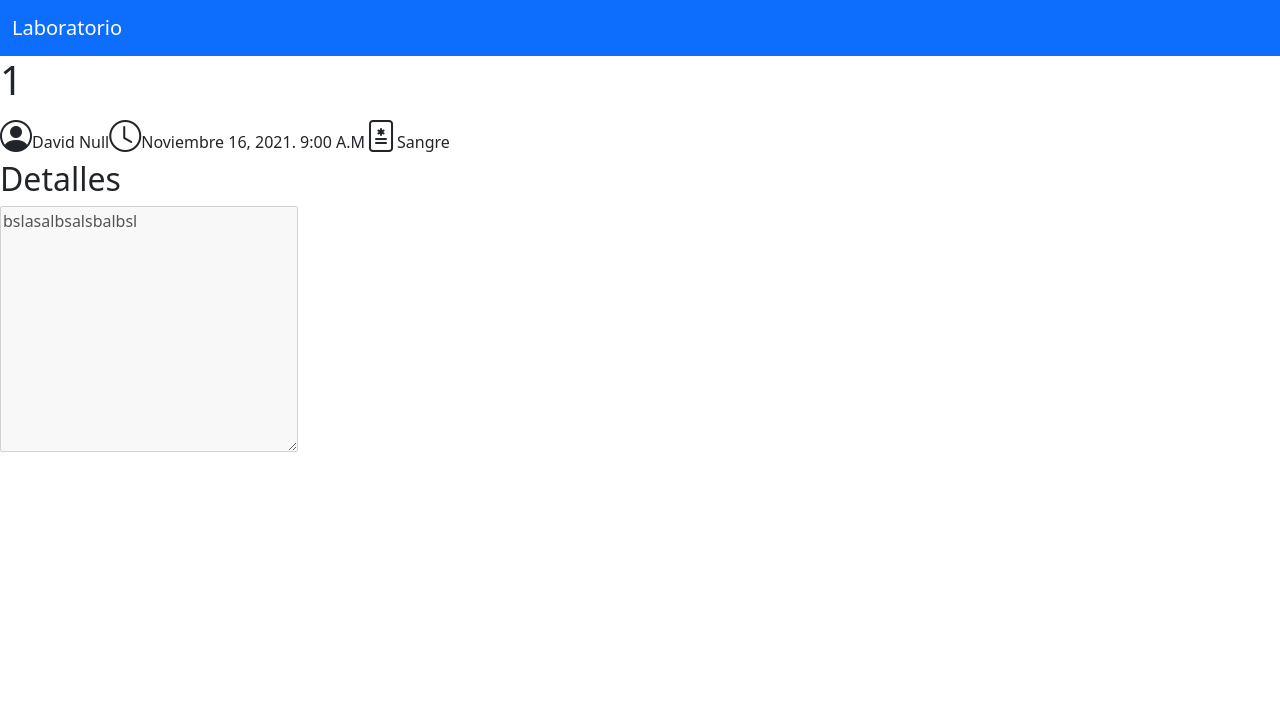
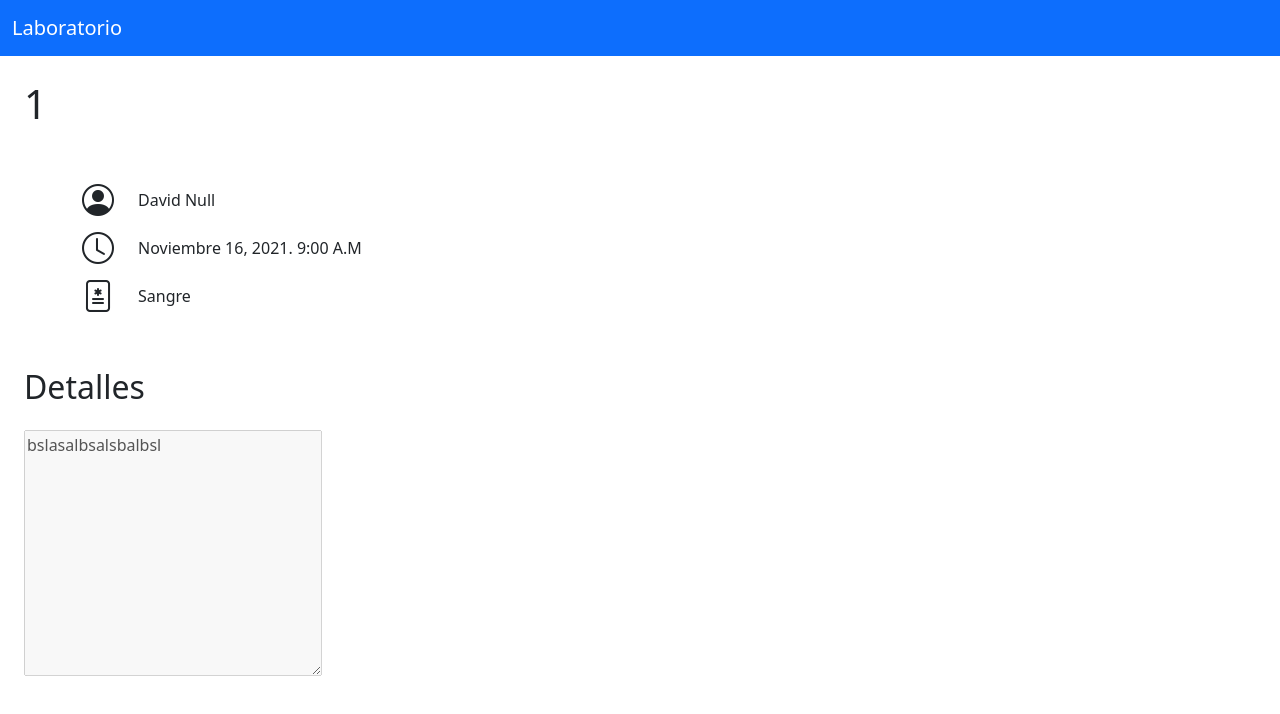
Before and after one commit to sarrietav-dev/lab-samples-app, a Next.js app in the folder frontend/: page /result/1 in a window 1280 px wide. Shown: the top 714 px of the page. Built offline with nearby package versions, Linux system fonts and the light colour scheme.

Commit message:
💄 Use grid to arrange items
Also gave them padding

```diff
--- a/frontend/pages/result/[id].tsx
+++ b/frontend/pages/result/[id].tsx
@@ -1,5 +1,5 @@
 import { useRouter } from 'next/router';
-import { Navbar, Container } from 'react-bootstrap';
+import { Navbar, Container, Row, Col } from 'react-bootstrap';
 
 const ResultPage = () => {
   const router = useRouter();
@@ -13,20 +13,48 @@ const ResultPage = () => {
           <Navbar.Brand>Laboratorio</Navbar.Brand>
         </Container>
       </Navbar>
+      <main className="p-4">
         <h1>{id}</h1>
-      <i className="bi bi-person-circle" style={{ fontSize: '2rem' }}></i>
+        <Container className="d-flex flex-column my-5">
+          <Row className="align-items-center">
+            <Col className="col-auto">
+              <i
+                className="bi bi-person-circle"
+                style={{ fontSize: '2rem' }}
+              ></i>
+            </Col>
+            <Col>
               <span>David Null</span>
+            </Col>
+          </Row>
+          <Row className="align-items-center">
+            <Col className="col-auto">
               <i className="bi bi-clock" style={{ fontSize: '2rem' }}></i>
+            </Col>
+            <Col>
               <span>Noviembre 16, 2021. 9:00 A.M</span>
-      <i className="bi bi-file-medical" style={{ fontSize: '2rem' }}></i>
+            </Col>
+          </Row>
+          <Row className="align-items-center">
+            <Col className="col-auto">
+              <i
+                className="bi bi-file-medical"
+                style={{ fontSize: '2rem' }}
+              ></i>
+            </Col>
+            <Col>
               <span>Sangre</span>
-      <h2>Detalles</h2>
+            </Col>
+          </Row>
+        </Container>
+        <h2 className="mb-4">Detalles</h2>
         <textarea
           value={'bslasalbsalsbalbsl'}
           cols={30}
           rows={10}
           disabled
         ></textarea>
+      </main>
     </div>
   );
 };
```
Lines whose indentation alone changed are shown as unchanged.
